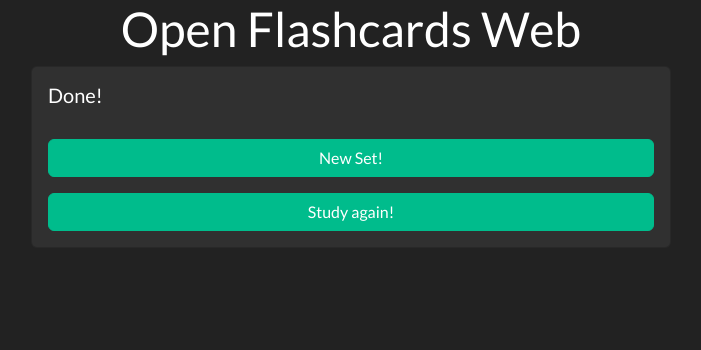
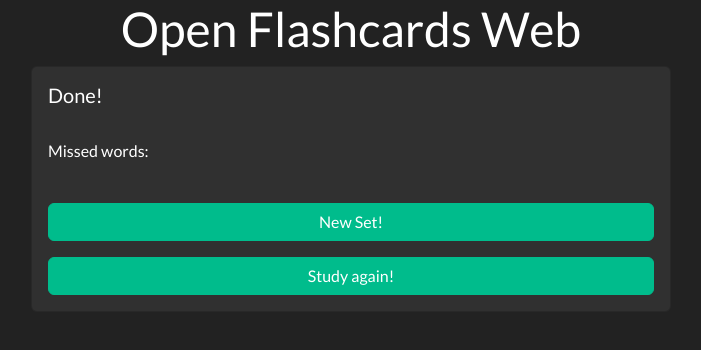
Before and after one commit to RobertJN64/OpenFlashcards_Web, a React (Create React App) app: page / in a window 1280 px wide. Both pictures are taken after a click on the button "Start". Shown: the top 350 px of the page, without its empty margins (289-990 px from the left). Built offline with nearby package versions, Linux system fonts and the light colour scheme.

Commit message:
show missed words

```diff
--- a/src/App.js
+++ b/src/App.js
@@ -19,12 +19,12 @@ const MODE_TERM = false;  // answer with term
 
 var mode = MODE_DEF; //TODO - handle modes
 //TODO - import progress
-//TODO - missed words
 //TODO - stopflag
 //TODO - bchars
 
 var cards = {};
 var progress = {};
+var missed_words = [];
 var canswer = ""; //correct answer
 var k_handler = null;
 
@@ -196,6 +196,8 @@ function MainCard() {
           <Card.Body>
             <Card.Title>Done!</Card.Title>
             <br />
+            <p>Missed words:&nbsp;{missed_words.join(', ')}</p>
+            <br />
             <Button style={{ width: '100%' }} className='btn-success' onClick={e_restart}>New Set!</Button>
             <p></p>
             <Button style={{ width: '100%' }} className='btn-success' onClick={e_again}>Study again!</Button>
@@ -222,6 +224,7 @@ function MainCard() {
         set_current_status(AppStatus.Correct);
       }
       else {
+        missed_words.push(term + '/' + cards[term]);
         progress[term]["missed"] = true;
         canswer = cards[term];
         set_current_status(AppStatus.Incorrect);
@@ -288,6 +291,7 @@ function MainCard() {
         set_current_status(AppStatus.Correct);
       }
       else {
+        missed_words.push(term + '/' + cards[term]);
         progress[term]["missed"] = true;
         canswer = cards[term];
         set_current_status(AppStatus.Incorrect);
```
Also changed, not shown: 1 other file (tests, documents, lock files or other folders).
